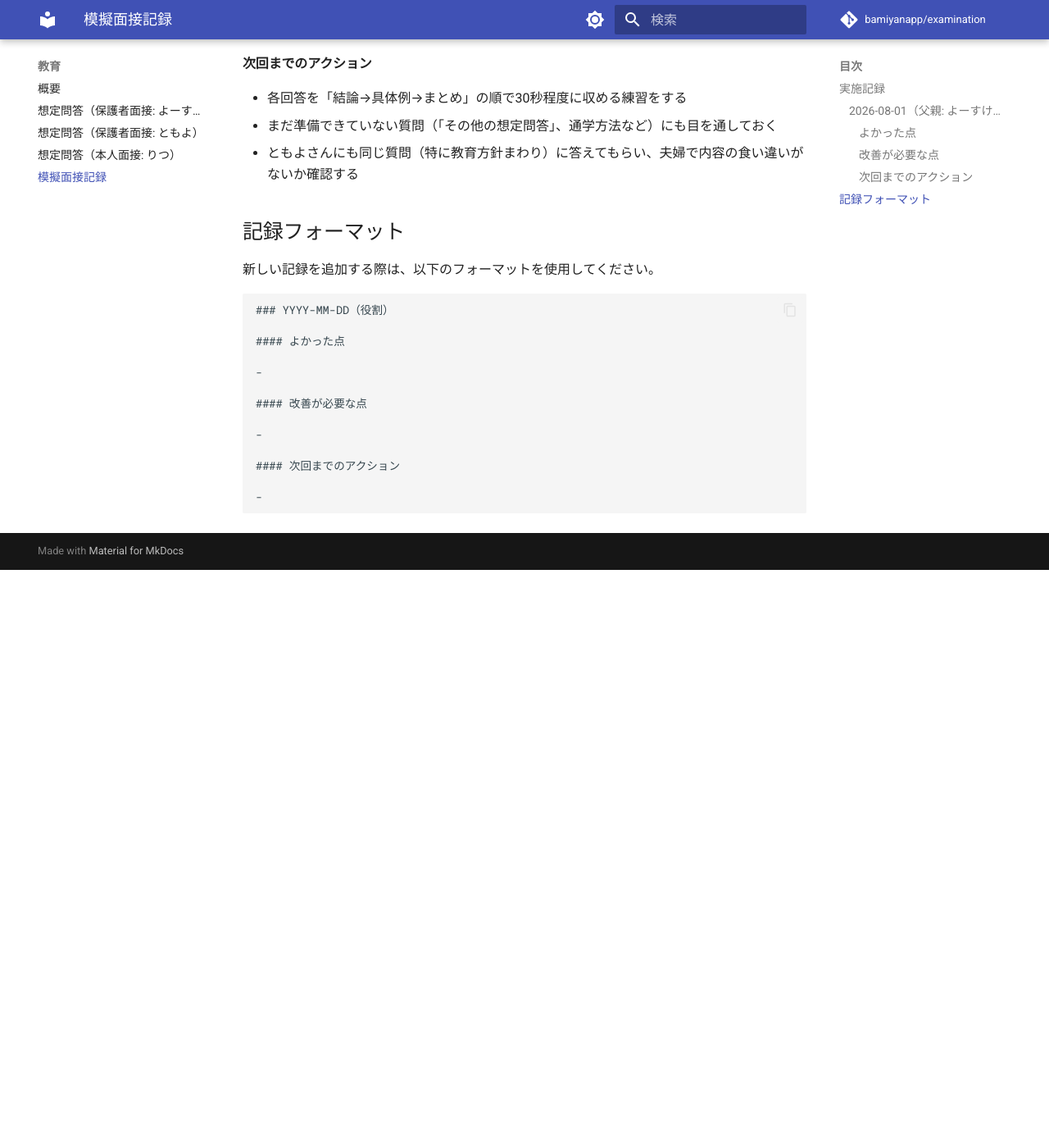
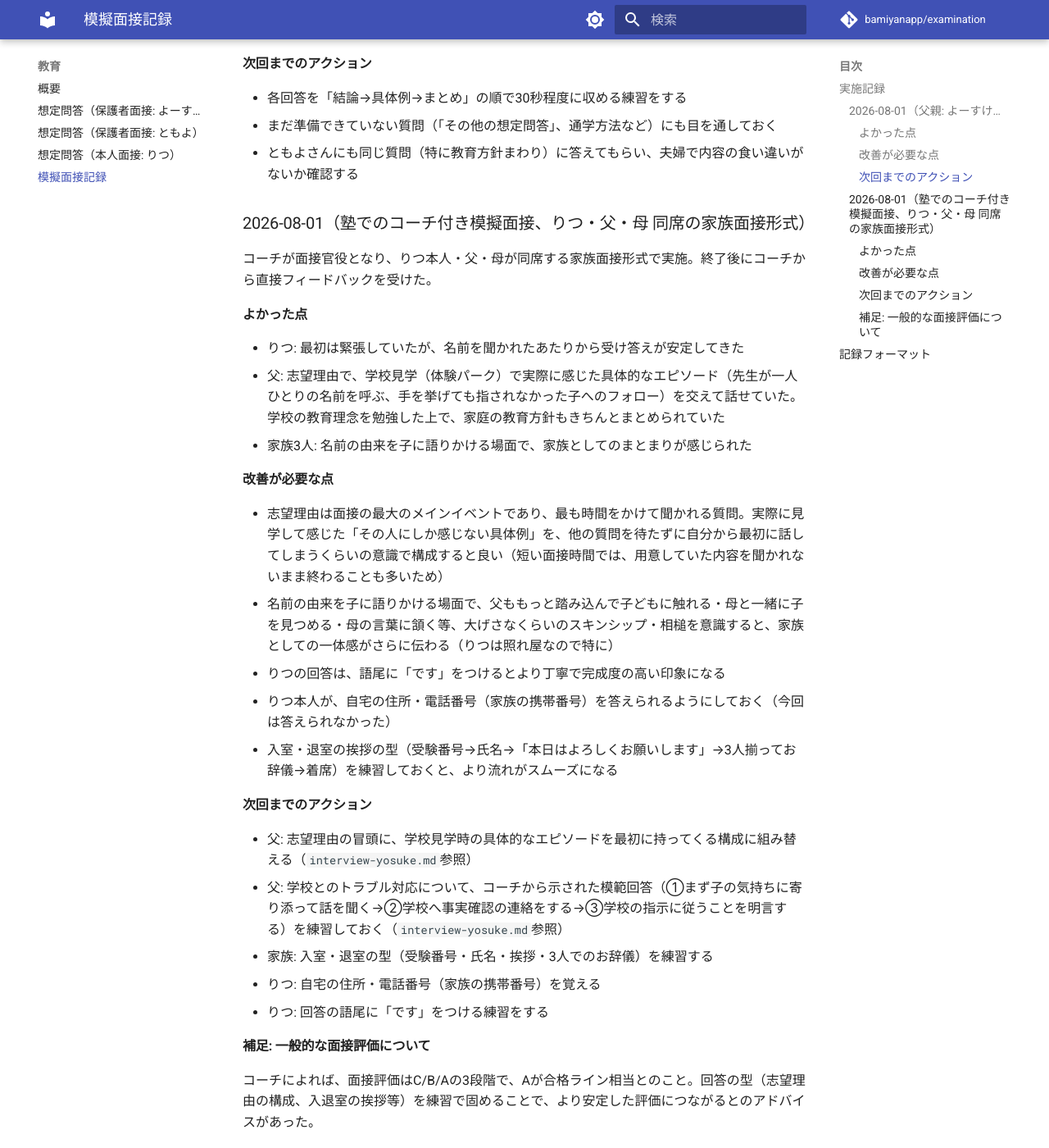
Before and after one commit to bamiyanapp/examination, an MkDocs documentation site: the page built from knowledge/education/mock-interviews.md, in a window 1280 px wide and 1400 px high, scrolled down 939 px. Shown: the whole window at 82% size. Built offline with MkDocs 1.6.1 and Material for MkDocs 9.7.7, drawn with Linux system fonts in a browser that asks for light colours; comment, search, counter and statistics services are not loaded; before the commit the page ends 1634 px from its top, so only the background shows below that.

Commit message:
docs(education): 塾での模擬面接（家族面接形式）を記録し想定問答を更新
設計:
- 選定内容: りつ本人・父・母が同席する家族面接形式の模擬面接（塾でのコーチ付き）の記録を`mock-interviews.md`へ追加した。得られた新しい回答内容を各想定問答ページへ反映した（`interview-yosuke.md`: 仕事で大切にしていること「メタ認知」・受験を考えたきっかけの詳細化・子育てで苦労した点/感動した点・学校とのトラブル対応の模範回答を追加、`interview-ritsu.md`: 好きな料理をプレースホルダーから「そうめん」へ確定、`interview-tomoyo.md`: 健康管理・仕事と行事の両立の質問を新規追加）
- 却下内容: 音声書き起こしで内容が不明瞭だった箇所（りつの回答の一部等）を推測で補完する案
- 理由: 実在する家族の面接内容であり、聞き取れなかった部分を憶測で埋めると誤った内容になるため、明確に聞き取れた内容のみを反映した

影響:
- 影響モジュール: knowledge/education/{mock-interviews.md, interview-yosuke.md, interview-ritsu.md, interview-tomoyo.md}
- 振る舞いの変更: なし（コンテンツ更新のみ）

テスト:
- 追加済み: `mkdocs build --strict`成功、`node dev-standards/scripts/bootstrap.js --check`（18/18件OK）

```diff
--- a/knowledge/education/mock-interviews.md
+++ b/knowledge/education/mock-interviews.md
@@ -28,6 +28,36 @@ Claude Codeを面接官役に、`interview-yosuke.md`の詳細版から6問（
 - まだ準備できていない質問（「その他の想定問答」、通学方法など）にも目を通しておく
 - ともよさんにも同じ質問（特に教育方針まわり）に答えてもらい、夫婦で内容の食い違いがないか確認する
 
+### 2026-08-01（塾でのコーチ付き模擬面接、りつ・父・母 同席の家族面接形式）
+
+コーチが面接官役となり、りつ本人・父・母が同席する家族面接形式で実施。終了後にコーチから直接フィードバックを受けた。
+
+#### よかった点
+
+- りつ: 最初は緊張していたが、名前を聞かれたあたりから受け答えが安定してきた
+- 父: 志望理由で、学校見学（体験パーク）で実際に感じた具体的なエピソード（先生が一人ひとりの名前を呼ぶ、手を挙げても指されなかった子へのフォロー）を交えて話せていた。学校の教育理念を勉強した上で、家庭の教育方針もきちんとまとめられていた
+- 家族3人: 名前の由来を子に語りかける場面で、家族としてのまとまりが感じられた
+
+#### 改善が必要な点
+
+- 志望理由は面接の最大のメインイベントであり、最も時間をかけて聞かれる質問。実際に見学して感じた「その人にしか感じない具体例」を、他の質問を待たずに自分から最初に話してしまうくらいの意識で構成すると良い（短い面接時間では、用意していた内容を聞かれないまま終わることも多いため）
+- 名前の由来を子に語りかける場面で、父ももっと踏み込んで子どもに触れる・母と一緒に子を見つめる・母の言葉に頷く等、大げさなくらいのスキンシップ・相槌を意識すると、家族としての一体感がさらに伝わる（りつは照れ屋なので特に）
+- りつの回答は、語尾に「です」をつけるとより丁寧で完成度の高い印象になる
+- りつ本人が、自宅の住所・電話番号（家族の携帯番号）を答えられるようにしておく（今回は答えられなかった）
+- 入室・退室の挨拶の型（受験番号→氏名→「本日はよろしくお願いします」→3人揃ってお辞儀→着席）を練習しておくと、より流れがスムーズになる
+
+#### 次回までのアクション
+
+- 父: 志望理由の冒頭に、学校見学時の具体的なエピソードを最初に持ってくる構成に組み替える（`interview-yosuke.md`参照）
+- 父: 学校とのトラブル対応について、コーチから示された模範回答（①まず子の気持ちに寄り添って話を聞く→②学校へ事実確認の連絡をする→③学校の指示に従うことを明言する）を練習しておく（`interview-yosuke.md`参照）
+- 家族: 入室・退室の型（受験番号・氏名・挨拶・3人でのお辞儀）を練習する
+- りつ: 自宅の住所・電話番号（家族の携帯番号）を覚える
+- りつ: 回答の語尾に「です」をつける練習をする
+
+#### 補足: 一般的な面接評価について
+
+コーチによれば、面接評価はC/B/Aの3段階で、Aが合格ライン相当とのこと。回答の型（志望理由の構成、入退室の挨拶等）を練習で固めることで、より安定した評価につながるとのアドバイスがあった。
+
 ## 記録フォーマット
 
 新しい記録を追加する際は、以下のフォーマットを使用してください。
```
Also changed, not shown: knowledge/education/interview-ritsu.md (+1 -1 lines), knowledge/education/interview-tomoyo.md (+2 -0 lines), knowledge/education/interview-yosuke.md (+4 -2 lines).
